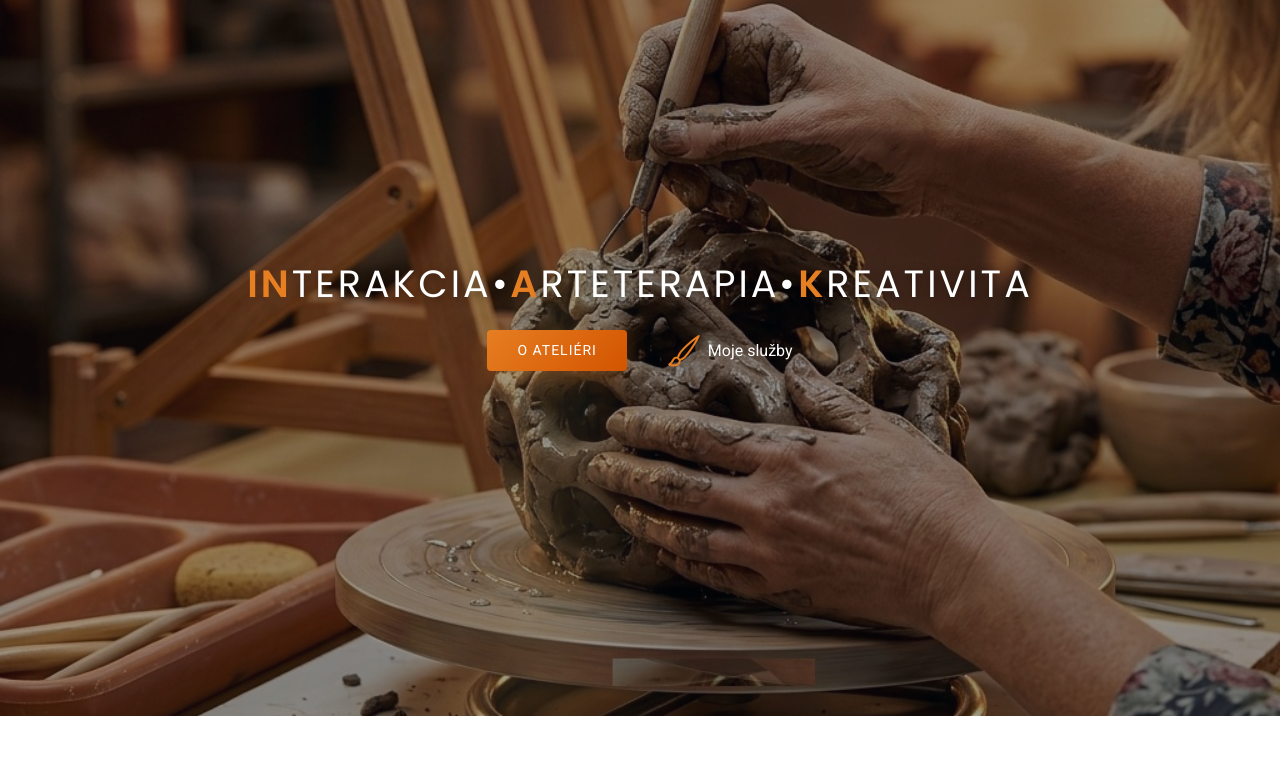
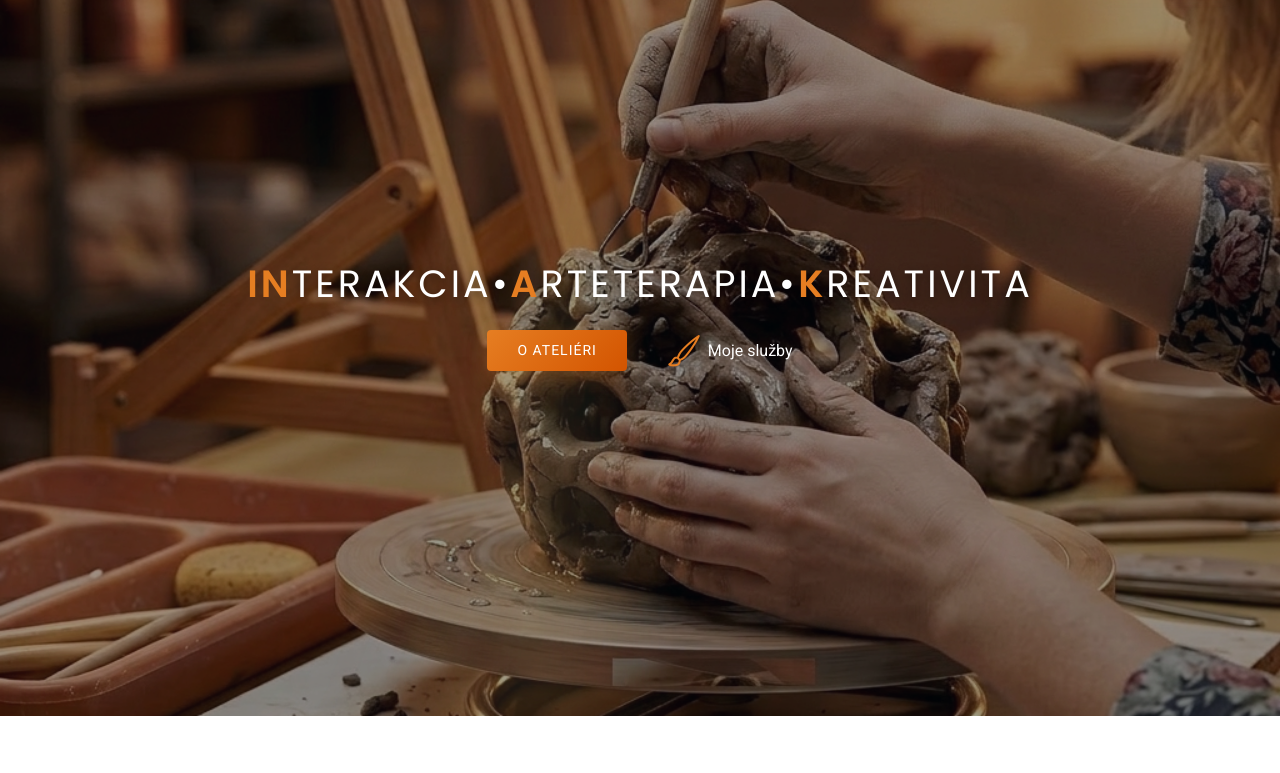
Before and after one commit to websolution4you/AtelierInak, a plain HTML site: page index.html in a window 1280 px wide. Shown: the part 84-857 px from the top of the page. Drawn offline with Linux system fonts and the light colour scheme; no server answers.

Commit message:
feat(hero): replace background image with younger hands modeling clay (v6)

```diff
--- a/index.html
+++ b/index.html
@@ -115,7 +115,7 @@
     <!-- Hero Section -->
     <section id="hero" class="hero section dark-background">
 
-      <img src="images/ira_ruky_hlina_v5.jpg" alt="Ateliér INAK" data-aos="fade-in">
+      <img src="images/ira_ruky_hlina_v6.png" alt="Ateliér INAK" data-aos="fade-in">
 
       <div class="container d-flex flex-column align-items-center">
         <h2><span class="hero-word"><span class="char highlight-in" style="--char-index: 1;">I</span><span class="char highlight-in" style="--char-index: 2;">N</span><span class="char" style="--char-index: 3;">T</span><span class="char" style="--char-index: 4;">E</span><span class="char" style="--char-index: 5;">R</span><span class="char" style="--char-index: 6;">A</span><span class="char" style="--char-index: 7;">K</span><span class="char" style="--char-index: 8;">C</span><span class="char" style="--char-index: 9;">I</span><span class="char" style="--char-index: 10;">A</span></span><span class="hero-bullet" style="--char-index: 11;"> • </span><span
```
Also changed, not shown: images/ira_ruky_hlina_v6.png (added).
